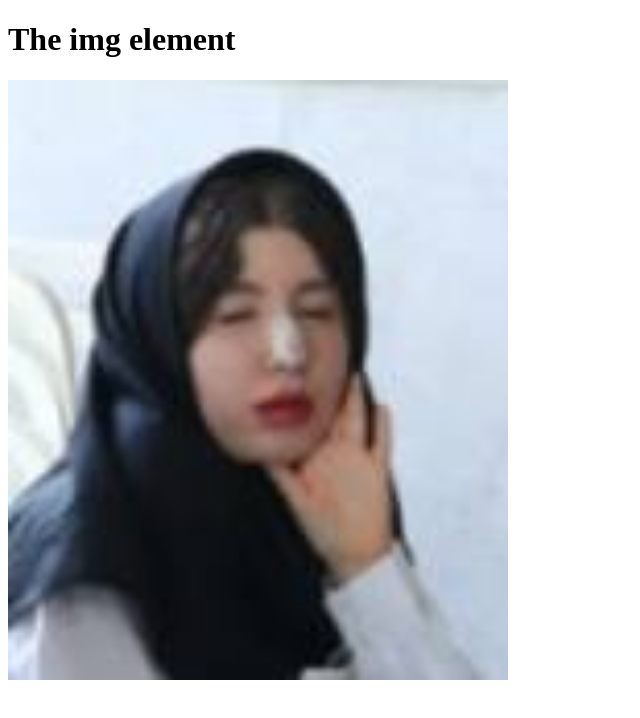
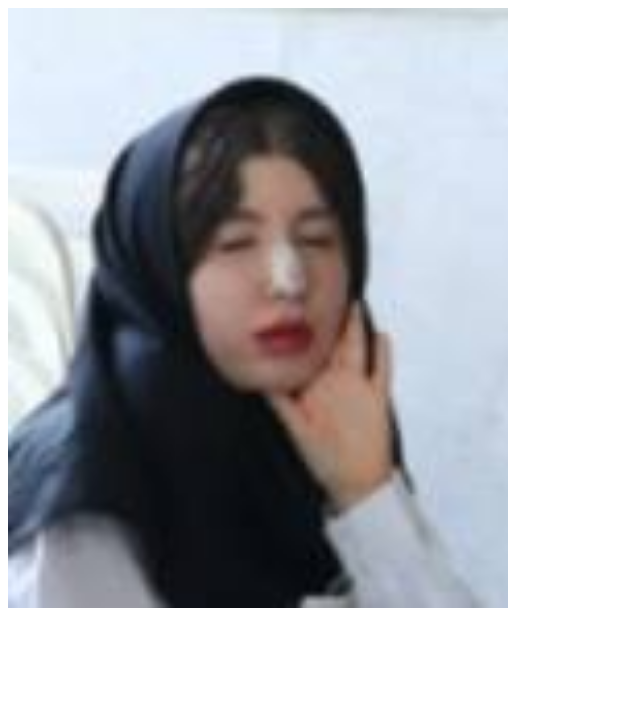
Before and after one commit to M-Amin-2007/A, a plain HTML site: page index.html in a window 1280 px wide. Shown: the whole page, without its empty margins (0-640 px from the left). Drawn offline with Linux system fonts and the light colour scheme.

Commit message:
Update index.html

```diff
--- a/index.html
+++ b/index.html
@@ -1,8 +1,6 @@
 <!DOCTYPE html>
 <html>
 <body>
-
-<h1>The img element</h1>
 
 <img src="sam1.jpg" alt="Girl in a jacket" width="500" height="600">
 
```
